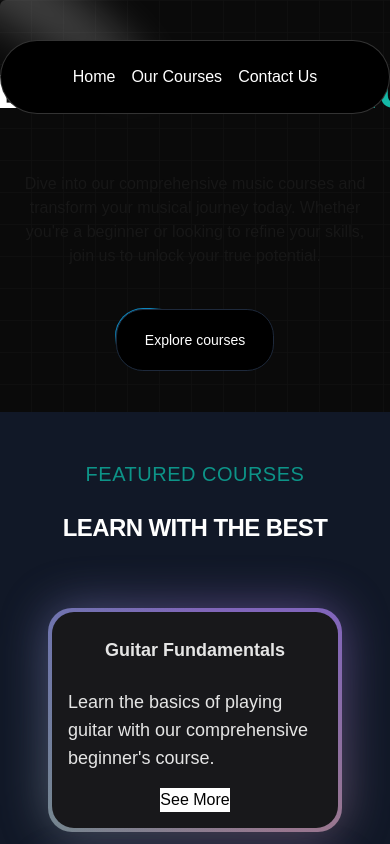
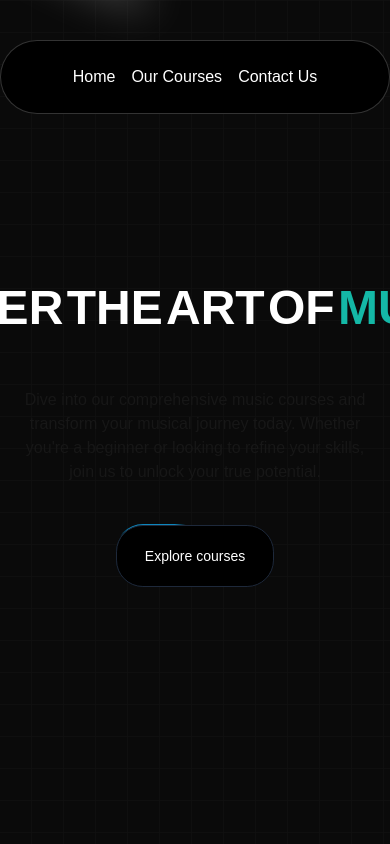
Before and after one commit to Siddesh-Pansare93/next-music, a Next.js app: page / in a window 390 px wide. Shown: the top 844 px of the page. Built offline with nearby package versions, Linux system fonts and the light colour scheme.

Commit message:
changed badic styling

```diff
--- a/src/components/FeaturedCards.tsx
+++ b/src/components/FeaturedCards.tsx
@@ -23,7 +23,7 @@ export default function FeaturedCards() {
   const featuredCourses = coursesData.courses.filter((course: Course) => course.isFeatured)
 
   return (
-    <div className="px-8 bg-gray-900 min-w-full">
+    <div className="px-8 bg-gray-900 min-w-full  ">
       <div className="text-center py-12 ">
         <h1 className="text-teal-600 text-semibold tracking-wide text-xl uppercase">FEATURED COURSES</h1>
         <p className="mt-6 text-2xl text-white md:text-3xl tracking-tight font-extrabold leading-8 uppercase">
@@ -31,11 +31,12 @@ export default function FeaturedCards() {
         </p>
       </div>
 
+
       <div className="grid lg:grid-cols-3 grid-cols-1 gap-10 justify-center p-4">
 
         {featuredCourses.map(course => (
           <div key={course.id}>
-            <BackgroundGradient className="rounded-[22px]  p-4 sm:p-10 bg-white dark:bg-zinc-900">
+            <BackgroundGradient className="rounded-[22px]  p-4 sm:p-10 bg-white dark:bg-zinc-900 min-h-80">
               <div className="flex flex-col justify-center items-center flex-grow">
                 <h1 className="text-lg sm:text-xl mb-4 mt-2 text-black dark:text-neutral-200 font-semibold">
                   {course.title}
@@ -43,12 +44,14 @@ export default function FeaturedCards() {
                 <p className="text-lg sm:text-xl mb-4 mt-2 text-black dark:text-neutral-200 ">
                   {course.description}
                 </p>
+                <div className="w-full mt-3 absolute bottom-8 ml-10">
                 <Link
                   href={`/course/:${course.slug}`}
-                  className="bg-white text-black"
+                  className="bg-blue-400 text-black rounded-lg p-2 mt-4"
                   >
                   See More
                 </Link>
+                </div>
               </div>
             </BackgroundGradient>
           </div>
--- a/src/components/HeroSection.tsx
+++ b/src/components/HeroSection.tsx
@@ -7,7 +7,7 @@ import TypeWritterEffect from './TypeWritterEffect';
 
 function HeroSection() {
   return (
-    <div className='h-auto md:h-[40rem] w-full rounded-md flex flex-col items-center justify-center relative overflow-hidden mx-auto py-10 md:py-10'>
+    <div className='min-h-screen md:h-[40rem] w-full rounded-md flex flex-col items-center justify-center relative overflow-hidden mx-auto py-10 md:py-10'>
       {/* h-auto md:h-[40rem] w-full rounded-md flex flex-col items-center justify-center relative overflow-hidden mx-auto py-10 md:py-0 */}
       <Spotlight />
       <div className=' p-4 w-full relative text-center '>
@@ -26,7 +26,6 @@ function HeroSection() {
         >
           Explore courses
         </Button>
-
         </Link>
       </div>
     </div>
--- a/src/components/TypeWritterEffect.tsx
+++ b/src/components/TypeWritterEffect.tsx
@@ -23,7 +23,7 @@ function TypeWritterEffect() {
       ];
   return (
 
-    <TypewriterEffectSmooth words={words} className=' text-xl sm:text-4xl' />
+    <TypewriterEffectSmooth words={words} className=' text-lg' />
   )
 }
 
```
